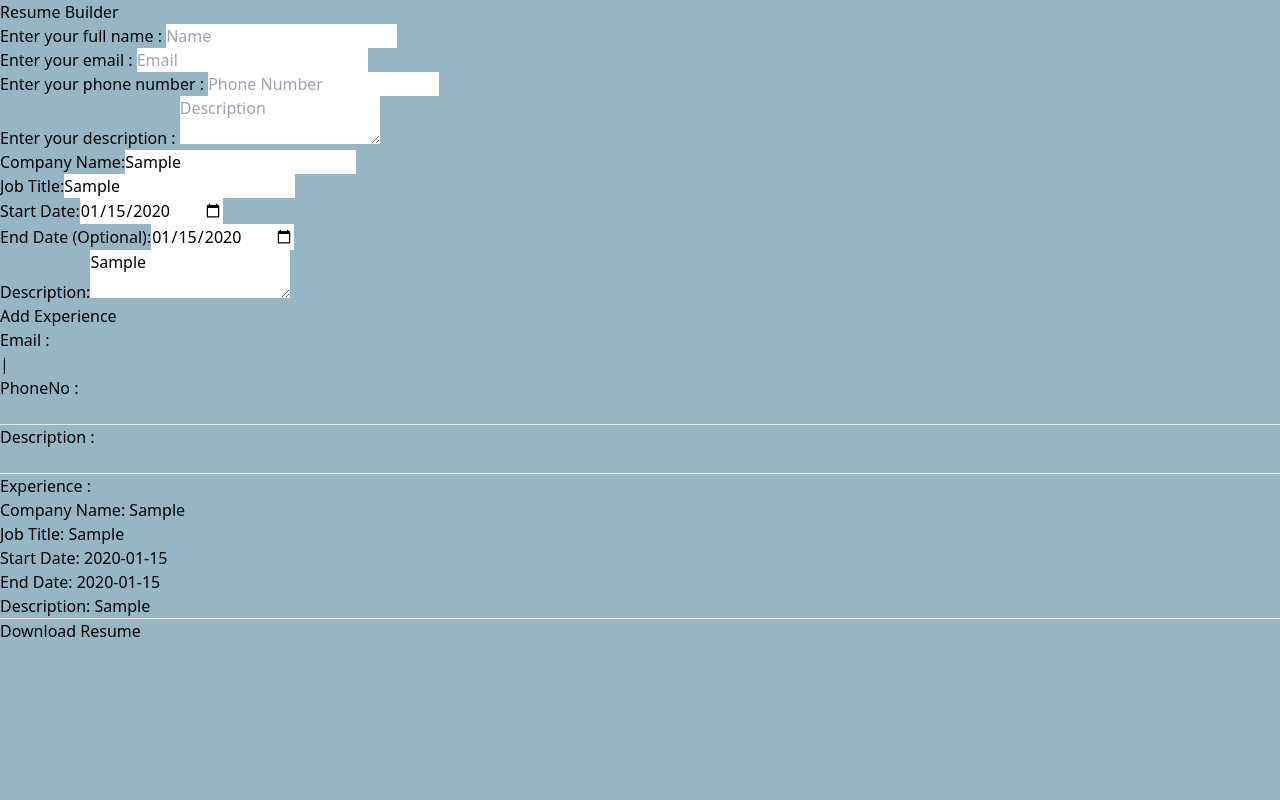
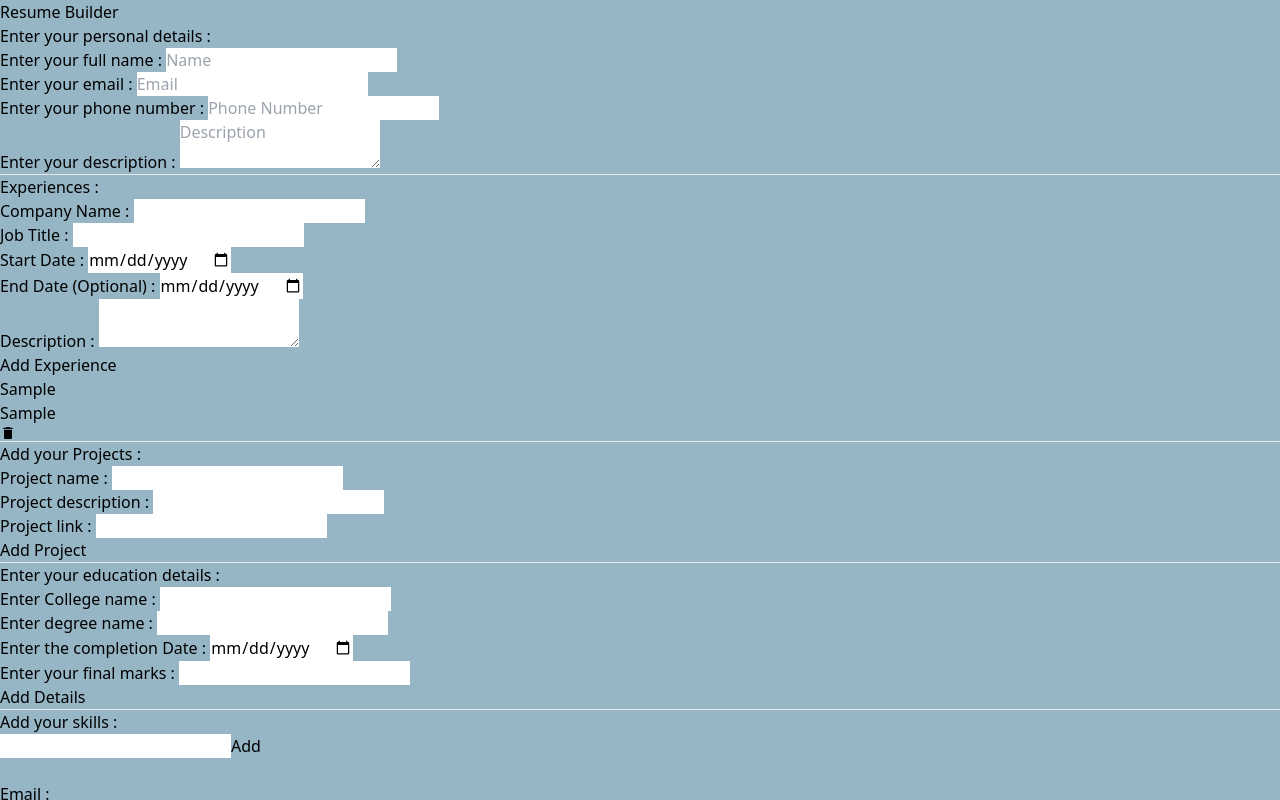
Before and after one commit to Athul28/ResumeBuilder, a React (Vite) app in the folder ResumeBuilder/: page / in a window 1280 px wide. Both pictures are taken after typing "Sample", "Sample", "2020-01-15", "2020-01-15", "Sample" into the empty fields and a click on the button "Add Experience". Shown: the top 800 px of the page. Built offline with nearby package versions, Linux system fonts and the light colour scheme.

Commit message:
Added all the input functionalities

```diff
--- a/ResumeBuilder/package.json
+++ b/ResumeBuilder/package.json
@@ -14,6 +14,7 @@
     "print-js": "^1.6.0",
     "react": "^18.2.0",
     "react-dom": "^18.2.0",
+    "react-icons": "^5.1.0",
     "react-to-print": "^2.15.1"
   },
   "devDependencies": {
--- a/ResumeBuilder/src/components/UserInput.jsx
+++ b/ResumeBuilder/src/components/UserInput.jsx
@@ -1,21 +1,106 @@
 import React, { useState } from "react";
+import { MdDelete } from "react-icons/md";
+import { IoClose } from "react-icons/io5";
 
-function UserInput({ userDetails, onInputChange, handleSubmit }) {
-  const [formData, setFormData] = useState({
-    companyName: "",
-    jobTitle: "",
-    startDate: "",
-    endDate: "",
+function UserInput({
+  userDetails,
+  onInputChange,
+  formData,
+  handleInputChange,
+  handleSubmit,
+  experiences,
+  handleDelete,
+  skills,
+  setSkills,
+  projects,
+  setProjects,
+  education,
+  setEducation,
+}) {
+  const [newSkill, setNewSkill] = useState("");
+  const handleSkills = (e) => {
+    setNewSkill(e.target.value);
+  };
+
+  const handleAddSkill = (e) => {
+    setSkills((s) => [...s, newSkill]);
+    setNewSkill("");
+  };
+
+  const handleDeleteSkill = (index) => {
+    const updatedSkills = skills.filter((skill, i) => i != index);
+    setSkills(updatedSkills);
+  };
+
+  //Projects
+
+  const [projectData, setProjectData] = useState({
+    name: "",
     description: "",
+    link: "",
   });
+  const handleProjectChange = (e) => {
+    const { name, value } = e.target;
+    setProjectData({ ...projectData, [name]: value });
+  };
 
+  const handleProjectsSubmission = (e) => {
+    e.preventDefault();
 
-  const handleInputChange = (event) => {
-    setFormData({ ...formData, [event.target.name]: event.target.value });
+    const newProject = {
+      name: projectData.name,
+      description: projectData.description,
+      link: projectData.link,
+    };
+
+    setProjects((prevProjects) => [...prevProjects, newProject]);
+    setProjectData({
+      name: "",
+      description: "",
+      link: "",
+    });
   };
+
+  const handleDeleteProject=(index)=>{
+    const newProjects=projects.filter((project,i)=>{
+      return i!==index
+    })
+    setProjects(newProjects)
+  }
+
+  //Education
+
+  const [educationData, setEducationData] = useState({
+    collegeName: "",
+    degree: "",
+    completionDate: "",
+    marks: "",
+  });
+  const handleEducationChange = (e) => {
+    const { name, value } = e.target;
+    setEducationData({ ...educationData, [name]: value });
+  };
+  const handleEducationDataSubmission = (e) => {
+    e.preventDefault();
+    const newEducation = {
+      collegeName: educationData.collegeName,
+      degree: educationData.degree,
+      completionDate: educationData.completionDate,
+      marks: educationData.marks,
+    };
+    setEducation([...education, newEducation]);
+    setEducationData({
+      collegeName: "",
+      degree: "",
+      completionDate: "",
+      marks: "",
+    });
+  };
+
   return (
     <div className="p-10 w-full">
-      <div className="text-center p-10 bg-[#ADC4CE]">
+      <div className="text-center p-10 bg-[#ADC4CE] shadow-xl">
+        <p className="input-title">Enter your personal details : </p>
         <label htmlFor="name">Enter your full name : </label>
         <input
           type="text"
@@ -54,59 +139,214 @@ function UserInput({ userDetails, onInputChange, handleSubmit }) {
           onChange={onInputChange}
           className="input-field"
         />
-
+        <hr className="border-black m-4" />
         {/* Experiences input */}
+        <p className="input-title">Experiences : </p>
         <form onSubmit={handleSubmit}>
-          <label htmlFor="companyName">Company Name:</label>
+          <label htmlFor="companyName">Company Name : </label>
           <input
             type="text"
             id="companyName"
             name="companyName"
             value={formData.companyName}
             onChange={handleInputChange}
+            className="input-field"
             required
           />
           <br />
-          <label htmlFor="jobTitle">Job Title:</label>
+          <label htmlFor="jobTitle">Job Title : </label>
           <input
             type="text"
             id="jobTitle"
             name="jobTitle"
             value={formData.jobTitle}
             onChange={handleInputChange}
+            className="input-field"
             required
           />
           <br />
-          <label htmlFor="startDate">Start Date:</label>
+          <label htmlFor="startDate">Start Date : </label>
           <input
             type="date"
             id="startDate"
             name="startDate"
             value={formData.startDate}
             onChange={handleInputChange}
-            required
+            className="input-field"
           />
           <br />
-          <label htmlFor="endDate">End Date (Optional):</label>
+          <label htmlFor="endDate">End Date (Optional) : </label>
           <input
             type="date"
             id="endDate"
             name="endDate"
             value={formData.endDate}
             onChange={handleInputChange}
+            className="input-field"
           />
           <br />
-          <label htmlFor="description">Description:</label>
+          <label htmlFor="description">Description : </label>
           <textarea
             id="description"
             name="description"
             value={formData.description}
             onChange={handleInputChange}
+            className="input-field"
+          />
+          <br />
+          <button type="submit" className="bg-cyan-700 text-white p-2 mt-2">
+            Add Experience
+          </button>
+        </form>
+        <div>
+          {experiences.map((experience, index) => (
+            <div
+              key={index}
+              className="flex w-[250px] rounded-md mx-auto justify-between p-2 bg-cyan-700 mt-3"
+            >
+              <div className="text-white">
+                <p className="text-xl">{experience.jobTitle}</p>
+                <p>{experience.companyName}</p>
+              </div>
+              <div
+                className="bg-red-600 h-fit my-auto text-xl text-white p-1 rounded-sm"
+                onClick={() => handleDelete(index)}
+              >
+                <MdDelete />
+              </div>
+            </div>
+          ))}
+        </div>
+
+        {/* Projects */}
+        <hr className="border-black m-4" />
+        <p className="input-title">Add your Projects : </p>
+        <form onSubmit={handleProjectsSubmission}>
+          <label htmlFor="name">Project name : </label>
+          <input
+            type="text"
+            id="name"
+            name="name"
+            value={projectData.name}
+            onChange={handleProjectChange}
+            className="input-field"
             required
           />
           <br />
-          <button type="submit">Add Experience</button>
+          <label htmlFor="description">Project description : </label>
+          <input
+            type="text"
+            name="description"
+            value={projectData.description}
+            onChange={handleProjectChange}
+            className="input-field"
+            required
+          />
+          <br />
+          <label htmlFor="link">Project link : </label>
+          <input
+            type="text"
+            name="link"
+            value={projectData.link}
+            onChange={handleProjectChange}
+            className="input-field"
+          />
+          <br />
+          <button type="submit" className="bg-cyan-700 text-white p-2 mt-2">
+            Add Project
+          </button>
         </form>
+        {projects.map((project, index) => (
+          <div key={index} className="flex w-[250px] rounded-md mx-auto text-white justify-between p-2 bg-cyan-700 mt-3">
+            <p>{project.name}</p>
+            <div
+                className="bg-red-600 h-fit my-auto text-xl text-white p-1 rounded-sm mx-2 cursor-pointer"
+                onClick={() => handleDeleteProject(index)}
+              >
+                <MdDelete />
+              </div>
+          </div>
+        ))}
+
+        {/* Education */}
+        <hr className="border-black m-4" />
+        <p className="input-title">Enter your education details : </p>
+        <form onSubmit={handleEducationDataSubmission}>
+          <label htmlFor="collegename">Enter College name : </label>
+          <input
+            type="text"
+            name="collegeName"
+            value={educationData.collegeName}
+            onChange={handleEducationChange}
+            className="input-field"
+          />
+          <br />
+          <label htmlFor="degreename">Enter degree name : </label>
+          <input
+            type="text"
+            name="degree"
+            value={educationData.degree}
+            onChange={handleEducationChange}
+            className="input-field"
+          />
+          <br />
+          <label htmlFor="completiondate">Enter the completion Date : </label>
+          <input
+            type="date"
+            name="completionDate"
+            value={educationData.completionDate}
+            onChange={handleEducationChange}
+            className="input-field"
+          />
+          <br />
+          <label htmlFor="marks">Enter your final marks : </label>
+          <input
+            type="number"
+            name="marks"
+            value={educationData.marks}
+            onChange={handleEducationChange}
+            className="input-field"
+          />
+          <br />
+          <button type="submit" className="bg-cyan-700 text-white p-2 mt-2">
+            Add Details
+          </button>
+        </form>
+        {education.map((edu, index) => (
+          <div key={index}>
+            <p>{edu.collegeName}</p>
+            {/* Display other education details */}
+          </div>
+        ))}
+
+        <hr className="border-black m-4" />
+        <p className="input-title">Add your skills : </p>
+        <input
+          type="text"
+          value={newSkill}
+          onChange={handleSkills}
+          className="input-field"
+        />
+        <button
+          onClick={handleAddSkill}
+          className="bg-cyan-700 m-2 p-2 text-white rounded-sm"
+        >
+          Add
+        </button>
+        <div className="flex flex-wrap">
+          {skills.map((skill, index) => (
+            <div
+              key={index}
+              className="flex w-fit bg-cyan-700 text-white px-3 py-1 m-2 rounded-xl"
+            >
+              <p className="text-xl">{skill}</p>
+              <IoClose
+                onClick={() => handleDeleteSkill(index)}
+                className="my-auto text-2xl cursor-pointer ml-3"
+              />
+            </div>
+          ))}
+        </div>
       </div>
     </div>
   );
--- a/ResumeBuilder/src/components/UserResume.jsx
+++ b/ResumeBuilder/src/components/UserResume.jsx
@@ -1,7 +1,7 @@
 import React, { useRef } from "react";
 import html2pdf from "html2pdf.js";
 
-function UserResume({ userDetails, experiences }) {
+function UserResume({ userDetails, experiences, skills, education, projects }) {
   const resumeRef = useRef(null);
 
   const handleDownload = () => {
@@ -17,37 +17,81 @@ function UserResume({ userDetails, experiences }) {
 
   return (
     <div className="p-10 w-full" id="user-resume-2">
-      <div className="p-10 bg-[#F1F0E8]" ref={resumeRef}>
+      <div className="p-10 bg-[#F1F0E8] shadow-xl" ref={resumeRef}>
         <p className="text-center text-3xl font-bold">{userDetails.name}</p>
+        <br />
         <div className="flex justify-center">
-          <p className="w-full text-right px-2">Email : {userDetails.email}</p>
+          <p className="w-[50%] text-right px-2">Email : {userDetails.email}</p>
           <span>|</span>
-          <p className="w-full px-2">PhoneNo : {userDetails.phoneno}</p>
+          <p className="w-[50%] px-2">PhoneNo : {userDetails.phoneno}</p>
         </div>
         <br />
         <hr className="border border-black" />
         <div>
-          <p className="resume-heading">Description : </p>
+          <p className="resume-heading">Description</p>
           <p>{userDetails.description}</p>
         </div>
         <br />
         <hr className="border border-black" />
         <div>
-          <div className="resume-heading">Experience : </div>
-          {/* Mapping through experiences */}
+          <p className="resume-heading">Experience</p>
+          <ul className="list-disc">
             {experiences.map((experience, index) => (
-            <div key={index}>
+              <li key={index}>
+                <p className="font-bold">Job Title: {experience.jobTitle}</p>
                 <p>Company Name: {experience.companyName}</p>
-              <p>Job Title: {experience.jobTitle}</p>
                 <p>Start Date: {experience.startDate}</p>
                 <p>End Date: {experience.endDate}</p>
                 <p>Description: {experience.description}</p>
+              </li>
+            ))}
+          </ul>
+        </div>
+        <br />
         <hr className="border border-black" />
+        <div>
+          <p className="resume-heading">Projects</p>
+          <ul className="list-disc">
+            {projects.map((p, index) => (
+              <li key={index}>
+                <p className="font-bold">{p.name}</p>
+                <p>{p.description}</p>
+                <a href={p.link}>{p.link}</a>
+              </li>
+            ))}
+          </ul>
+        </div>
+        <br />
+        <hr className="border border-black" />
+        <div>
+          <p className="resume-heading">Education</p>
+          {education.map((edu, index) => (
+            <div>
+              <p>{edu.collegeName}</p>
+              <p>{edu.degree}</p>
+              <p>{edu.completionDate}</p>
+              <p>{edu.marks}</p>
+            </div>
+          ))}
+        </div>
+        <br />
+        <hr className="border border-black" />
+        <div>
+          <p className="resume-heading">Skills</p>
+          {skills.map((skill, index) => (
+            <div>
+              <p>{skill}</p>
             </div>
           ))}
         </div>
       </div>
-      <button onClick={handleDownload}>Download Resume</button>
+
+      <button
+        onClick={handleDownload}
+        className="bg-cyan-700 text-white p-2 mt-2"
+      >
+        Download Resume
+      </button>
     </div>
   );
 }
--- a/ResumeBuilder/src/pages/Home.jsx
+++ b/ResumeBuilder/src/pages/Home.jsx
@@ -14,6 +14,19 @@ function Home() {
     setUserDetails({ ...userDetails, [name]: value });
   };
 
+  const [formData, setFormData] = useState({
+    companyName: "",
+    jobTitle: "",
+    startDate: "",
+    endDate: "",
+    description: "",
+  });
+
+  const handleExpInputChange = (event) => {
+    setFormData({ ...formData, [event.target.name]: event.target.value });
+  };
+
+
   const [experiences, setExperiences] = useState([]);
 
   const handleSubmit = (event) => {
@@ -29,20 +42,51 @@ function Home() {
 
     setExperiences([...experiences, newExperience]);
 
-    // Reset the form after submission
-    event.target.reset(); // Reset the form
+    setFormData({
+      companyName: "",
+      jobTitle: "",
+      startDate: "",
+      endDate: "",
+      description: "",
+    });
   };
+
+  const handleDelete = (index) => {
+    const updatedExperiences = experiences.filter(
+      (experience, i) => i !== index
+    );
+    setExperiences(updatedExperiences);
+  };
+
+  //Skills
+  const [skills,setSkills]=useState([])
+
+  //Project
+  const [projects,setProjects]=useState([])
+
+  //Education
+  const [education,setEducation]=useState([])
 
   return (
     <>
-      <p>Resume Builder</p>
+      <p className="text-2xl p-3">Resume Builder</p>
       <div className="lg:flex">
         <UserInput
           userDetails={userDetails}
           onInputChange={handleInputChange}
           handleSubmit={handleSubmit}
+          experiences={experiences}
+          handleDelete={handleDelete}
+          formData={formData}
+          handleInputChange={handleExpInputChange}
+          skills={skills}
+          setSkills={setSkills}
+          projects={projects}
+          setProjects={setProjects}
+          education={education}
+          setEducation={setEducation}
         />
-        <UserResume userDetails={userDetails} experiences={experiences} />
+        <UserResume userDetails={userDetails} experiences={experiences} skills={skills} education={education} projects={projects}/>
       </div>
     </>
   );
```
Also changed, not shown: ResumeBuilder/index.html (+7 -1 lines), ResumeBuilder/src/index.css (+8 -0 lines), 1 other file (tests, documents, lock files or other folders). Lines whose indentation alone changed are shown as unchanged.
